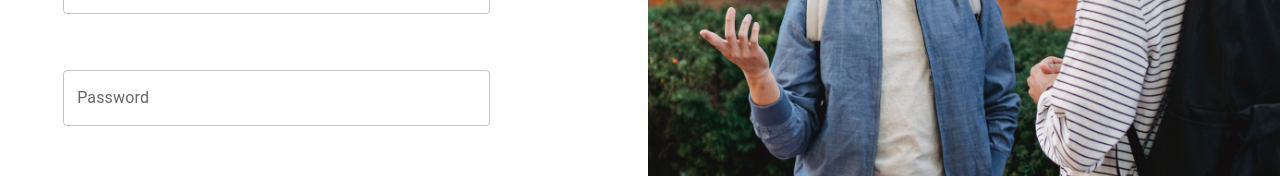
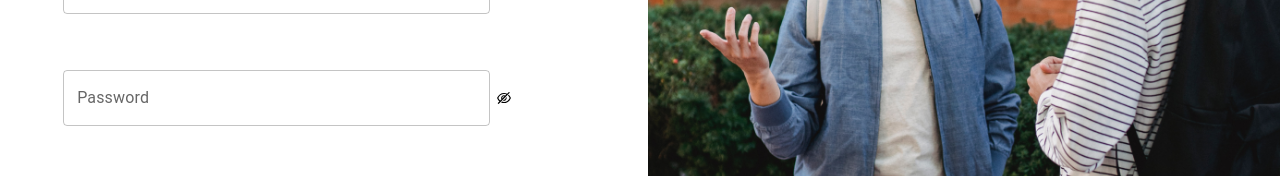
Before and after one commit to sohelrana3/Chatting-app, a React (Vite) app: page / in a window 1280 px wide. Shown: the part 366-542 px from the top of the page. Built offline with nearby package versions, Linux system fonts and the light colour scheme.

Commit message:
tostify part done

```diff
--- a/package.json
+++ b/package.json
@@ -20,7 +20,8 @@
     "react-dom": "^18.2.0",
     "react-icons": "^4.9.0",
     "react-redux": "^8.1.0",
-    "react-router-dom": "^6.11.2"
+    "react-router-dom": "^6.11.2",
+    "react-toastify": "^9.1.3"
   },
   "devDependencies": {
     "@types/react": "^18.0.28",
--- a/src/App.jsx
+++ b/src/App.jsx
@@ -1,39 +1,62 @@
-import { useState } from 'react'
+import { useState } from "react";
 import {
     createBrowserRouter,
     Route,
     RouterProvider,
-  createRoutesFromElements
+    createRoutesFromElements,
 } from "react-router-dom";
 // import pages
-import Register from './pages/Register';
-import Login from './pages/Login';
-import RootLayouts from './components/RootLayouts';
-import Home from './pages/Home';
-import Massges from './pages/Massges';
-import Notification from './pages/Notification';
-import Settinge from './pages/Settinge';
-import Forgetpassword from './pages/Forgetpassword';
+import Register from "./pages/Register";
+import Login from "./pages/Login";
+import RootLayouts from "./components/RootLayouts";
+import Home from "./pages/Home";
+import Massges from "./pages/Massges";
+import Notification from "./pages/Notification";
+import Settinge from "./pages/Settinge";
+import Forgetpassword from "./pages/Forgetpassword";
+import { ToastContainer } from "react-toastify";
+import "react-toastify/dist/ReactToastify.css";
 
 function App() {
     const router = createBrowserRouter(
         createRoutesFromElements(
             <Route>
-        <Route path='/' element={<Register />}></Route>
-        <Route path='/login' element={<Login />}></Route>
-        <Route path='/foregetpassword' element={<Forgetpassword />}></Route>
-        <Route path='/bachal' element={<RootLayouts />}>
-          <Route path='home' element={<Home />}></Route>
-          <Route path='massges' element={<Massges />}></Route>
-          <Route path='Notification' element={<Notification />}></Route>
-          <Route path='settinge' element={<Settinge />}></Route>
+                <Route path="/" element={<Register />}></Route>
+                <Route path="/login" element={<Login />}></Route>
+                <Route
+                    path="/foregetpassword"
+                    element={<Forgetpassword />}
+                ></Route>
+                <Route path="/bachal" element={<RootLayouts />}>
+                    <Route path="home" element={<Home />}></Route>
+                    <Route path="massges" element={<Massges />}></Route>
+                    <Route
+                        path="Notification"
+                        element={<Notification />}
+                    ></Route>
+                    <Route path="settinge" element={<Settinge />}></Route>
                 </Route>
             </Route>
         )
     );
 
-  return <RouterProvider router={router} />
-
+    return (
+        <>
+            <ToastContainer
+                position="bottom-center"
+                autoClose={5000}
+                hideProgressBar={false}
+                newestOnTop={false}
+                closeOnClick
+                rtl={false}
+                pauseOnFocusLoss
+                draggable
+                pauseOnHover
+                theme="light"
+            />
+            <RouterProvider router={router} />;
+        </>
+    );
 }
 
-export default App
+export default App;
--- a/src/components/RootLayouts.jsx
+++ b/src/components/RootLayouts.jsx
@@ -17,7 +17,6 @@ const RootLayouts = () => {
     useEffect(() => {
         if (loggin == null) {
             navigate("/login");
-            console.log("nall");
         }
     }, []);
     let habdleLogouts = () => {
--- a/src/index.css
+++ b/src/index.css
@@ -34,6 +34,7 @@ ol {
 .regInput {
     width: 100%;
     margin-top: 56px;
+    position: relative;
 }
 .regInput .MuiTextField-root {
     width: 75%;
@@ -67,13 +68,18 @@ ol {
 .regload {
     color: #ffff;
 }
-
+.eye_reg{
+    position: absolute;
+    top: 20px;
+    right: 120px;
+}
 /* ----------------Login pages---------------- */
 .logingoogle {
     margin-top: 29px;
 }
 .loginInput {
     margin-top: 32px;
+    position: relative;
 }
 .loginInput .MuiTextField-root {
     width: 75%;
@@ -98,6 +104,11 @@ ol {
 }
 .forbutton{
     margin-top: 20px;
+}
+.eye{
+ position: absolute;
+ top: 25px;
+ right: 110px;
 }
 /* ----------------Rootlayouts pages---------------- */
 .profileName{
--- a/src/pages/Login.jsx
+++ b/src/pages/Login.jsx
@@ -16,6 +16,8 @@ import { Link, useNavigate } from "react-router-dom";
 // react-redux
 import { useSelector, useDispatch } from "react-redux";
 import { userdata } from "../slice/user/userSlice";
+import { toast } from "react-toastify";
+import { AiOutlineEyeInvisible, AiOutlineEye } from "react-icons/ai";
 
 //
 let inishalvalue = {
@@ -23,6 +25,7 @@ let inishalvalue = {
     password: "",
     error: "",
     errorpass: "",
+    eye: false,
 };
 
 const Login = () => {
@@ -33,12 +36,21 @@ const Login = () => {
     let [value, setvalue] = useState(inishalvalue);
     let users = useSelector((state) => state.loggedUser.LoginUser);
 
+    //const notify ;
+    const notify = (massges) => toast(massges);
 
-    // useEffect(()=>{
-    //     if(users !== null){
-    //         navigate("/bachal/home")
-    //     }
-    // },[])
+    useEffect(() => {
+        // if(users !== null){
+        //     navigate("/bachal/home")
+        // }
+
+        // if(localStorage.user == user){
+        //     console.log("nnn");
+        //     navigate("/bachal/home")
+        // }
+
+        console.log(localStorage);
+    }, []);
 
     //handlevalues
     let handlevalues = (e) => {
@@ -73,21 +85,18 @@ const Login = () => {
                 });
                 localStorage.setItem("user", JSON.stringify(user.user));
                 dispatch(userdata(user.user));
+                notify("login success");
                 navigate("/bachal/home");
-
             })
             .catch((error) => {
                 setvalue({
                     error: "email or password not march",
                 });
-
             });
     };
     //handleGoogle
     let handleGoogle = () => {
-        signInWithPopup(auth, provider).then((result) => {
-
-        });
+        signInWithPopup(auth, provider).then((result) => {});
     };
 
     ///
@@ -134,9 +143,21 @@ const Login = () => {
                             variant="standard"
                             name="password"
                             value={value.password}
-                            type="password"
+                            type={value.eye ? "text" : "password"}
                             onChange={handlevalues}
                         />
+                        <div
+                            onClick={() =>
+                                setvalue({ ...value, eye: !value.eye })
+                            }
+                            className="eye"
+                        >
+                            {value.eye ? (
+                                <AiOutlineEye />
+                            ) : (
+                                <AiOutlineEyeInvisible />
+                            )}
+                        </div>
                         {value.error.includes("password") && (
                             <div className="regalert">
                                 <Alert severity="error">{value.error}</Alert>
--- a/src/pages/Register.jsx
+++ b/src/pages/Register.jsx
@@ -16,6 +16,7 @@ import images from "../assets/Register.png";
 import RegisterHeadding from "../components/RegisterHeadding";
 import { Link, useNavigate } from "react-router-dom";
 import { useSelector } from "react-redux";
+import { AiOutlineEyeInvisible, AiOutlineEye } from "react-icons/ai";
 
 let inishalvalue = {
     email: "",
@@ -23,6 +24,7 @@ let inishalvalue = {
     password: "",
     error: "",
     loadding: true,
+    eye: false,
 };
 const Register = () => {
     const auth = getAuth();
@@ -149,12 +151,24 @@ const Register = () => {
                             id="outlined-basic"
                             label="Password"
                             variant="outlined"
-                            type="password"
+                            type={value.eye ? "text" : "password"}
                             value={value.password}
                             name="password"
                             onChange={handlevalus}
 
                         />
+                        <div
+                            onClick={() =>
+                                setvalue({ ...value, eye: !value.eye })
+                            }
+                            className="eye_reg"
+                        >
+                            {value.eye ? (
+                                <AiOutlineEye />
+                            ) : (
+                                <AiOutlineEyeInvisible />
+                            )}
+                        </div>
                         {value.error.includes("password") && (
                             <div className="regalert">
                                 <Alert severity="error">{value.error}</Alert>
```
Also changed, not shown: 1 other file (tests, documents, lock files or other folders). Lines whose indentation alone changed are shown as unchanged.
